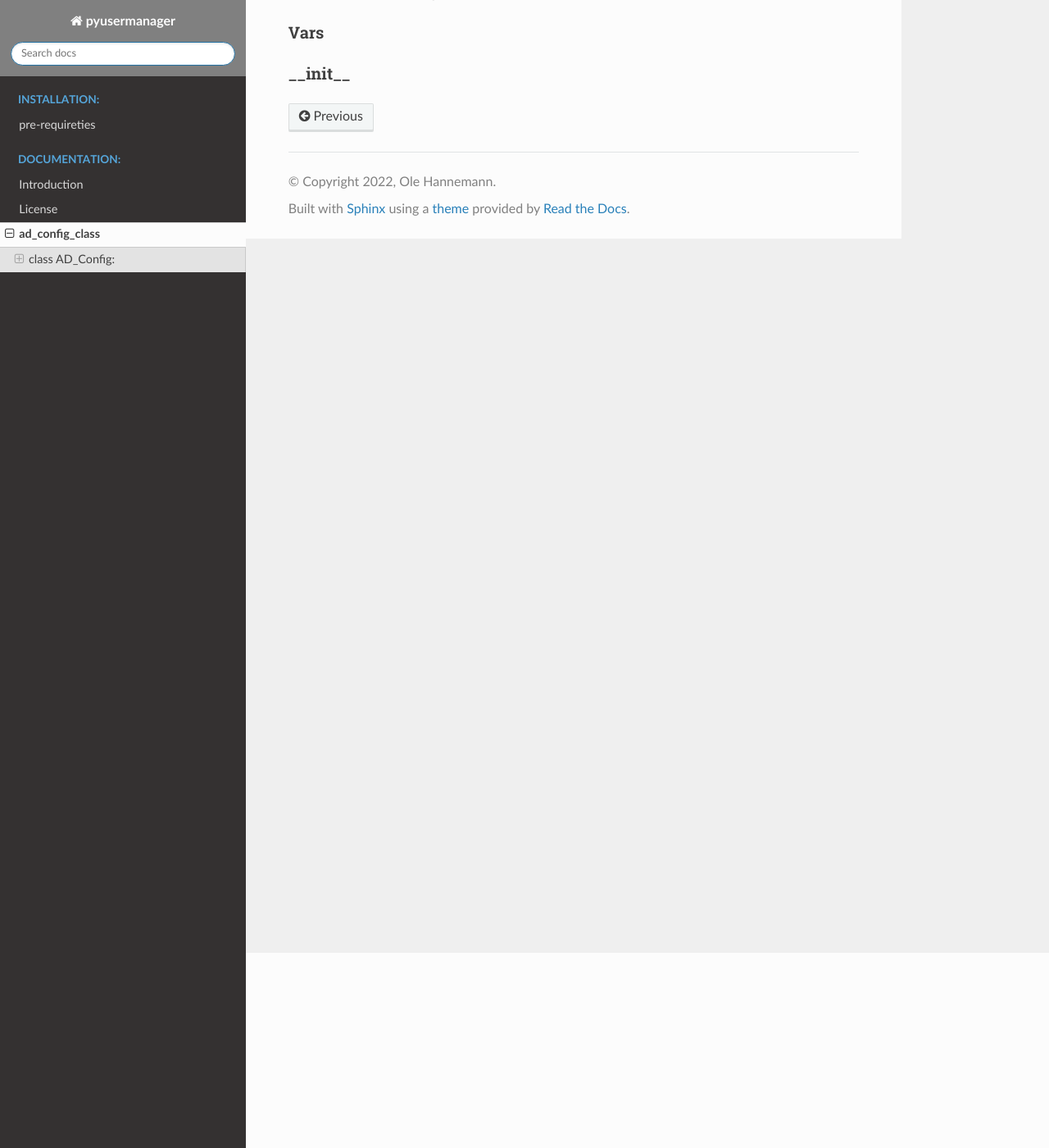
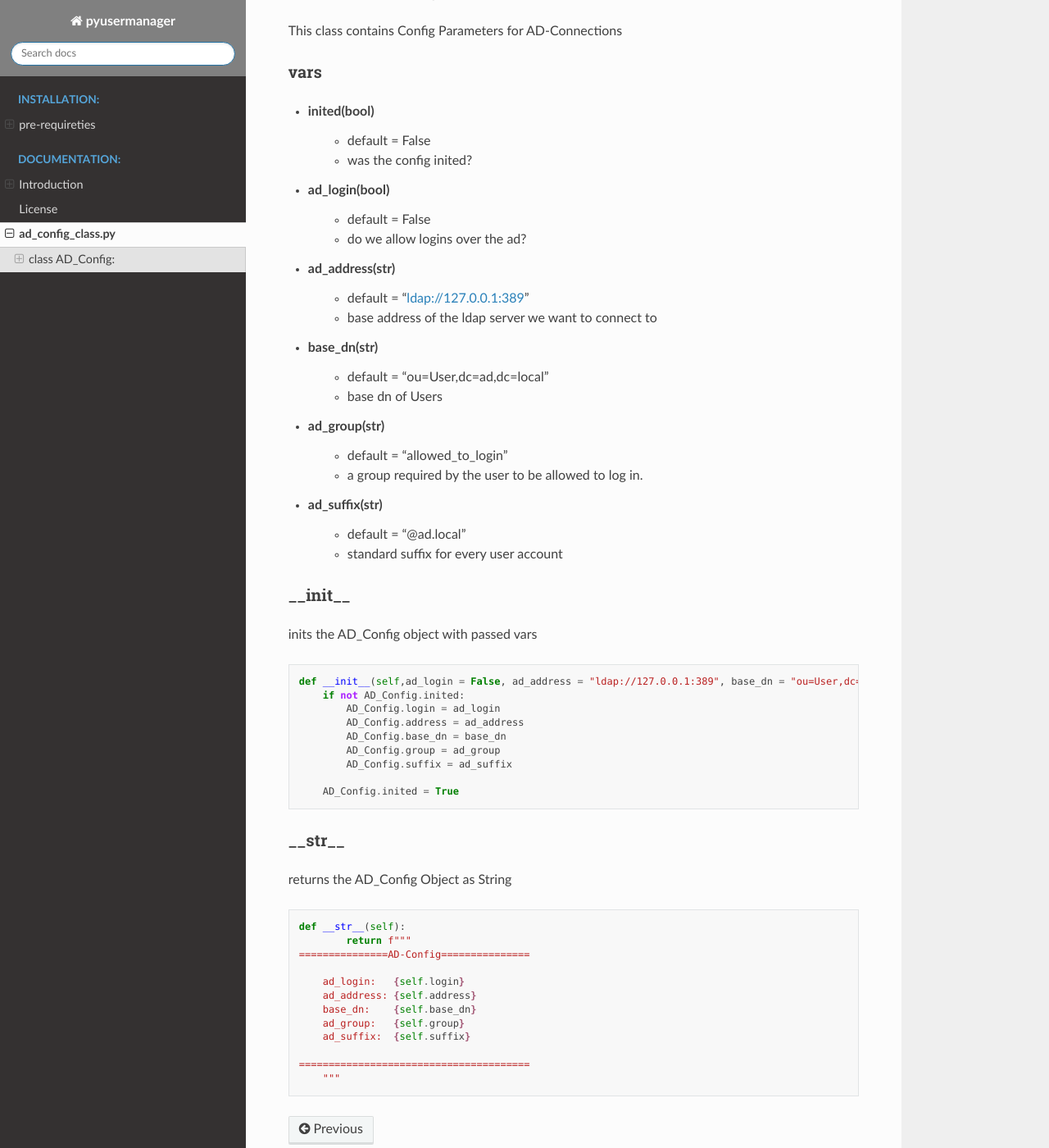
Before and after one commit to Aurvandill/pyusermanager, a Sphinx documentation site: the page built from docs/ad_config_class.rst, in a window 1280 px wide and 1400 px high, scrolled down 238 px. Shown: the whole window at 82% size. Built offline with Sphinx 7.4.7 and the Read the Docs theme 2.0.0, drawn with Linux system fonts in a browser that asks for light colours; some of the changed text lies outside the part shown.

Commit message:
removed unnecessary includes more documentation

```diff
--- a/docs/ad_config_class.rst
+++ b/docs/ad_config_class.rst
@@ -1,16 +1,68 @@
-ad_config_class
+ad_config_class.py
 ===================
 in This File the Class AD_Config is defined
 
 
 class AD_Config:
 -------------------
+This class contains Config Parameters for AD-Connections
 
 
-
-Vars
+vars
 ^^^^^^^^
-
+- inited(bool)
+   - default = False
+   - was the config inited?
+- ad_login(bool)
+   - default = False
+   - do we allow logins over the ad?
+- ad_address(str)
+   - default = "ldap://127.0.0.1:389"
+   - base address of the ldap server we want to connect to
+- base_dn(str)
+   - default = "ou=User,dc=ad,dc=local"
+   - base dn of Users
+- ad_group(str)
+   - default = "allowed_to_login"
+   - a group required by the user to be allowed to log in.
+- ad_suffix(str)
+   - default = "@ad.local"
+   - standard suffix for every user account
 
 __init__
 ^^^^^^^^^^^^^^
+
+inits the AD_Config object with passed vars
+
+.. code-block:: python
+
+    def __init__(self,ad_login = False, ad_address = "ldap://127.0.0.1:389", base_dn = "ou=User,dc=ad,dc=local", ad_group = "allowed_to_login", ad_suffix ="@ad.local"):
+        if not AD_Config.inited:
+            AD_Config.login = ad_login
+            AD_Config.address = ad_address
+            AD_Config.base_dn = base_dn
+            AD_Config.group = ad_group
+            AD_Config.suffix = ad_suffix
+
+        AD_Config.inited = True
+
+
+__str__
+^^^^^^^^^^^^^^
+
+returns the AD_Config Object as String
+
+.. code-block:: python
+
+    def __str__(self):
+            return f"""
+    ===============AD-Config===============
+
+        ad_login:   {self.login}
+        ad_address: {self.address}
+        base_dn:    {self.base_dn}
+        ad_group:   {self.group}
+        ad_suffix:  {self.suffix}
+
+    =======================================
+        """
--- a/docs/conf.py
+++ b/docs/conf.py
@@ -51,7 +51,7 @@
     'prev_next_buttons_location': 'bottom',
     'style_nav_header_background': 'gray',
     # Toc options
-    'collapse_navigation': True,
+    'collapse_navigation': False,
     'sticky_navigation': True,
     'navigation_depth': 4,
     'includehidden': True,
```
Also changed, not shown: docs/Readme.rst (+12 -11 lines), docs/pre-requireties.rst (+17 -0 lines), 1 other file.
